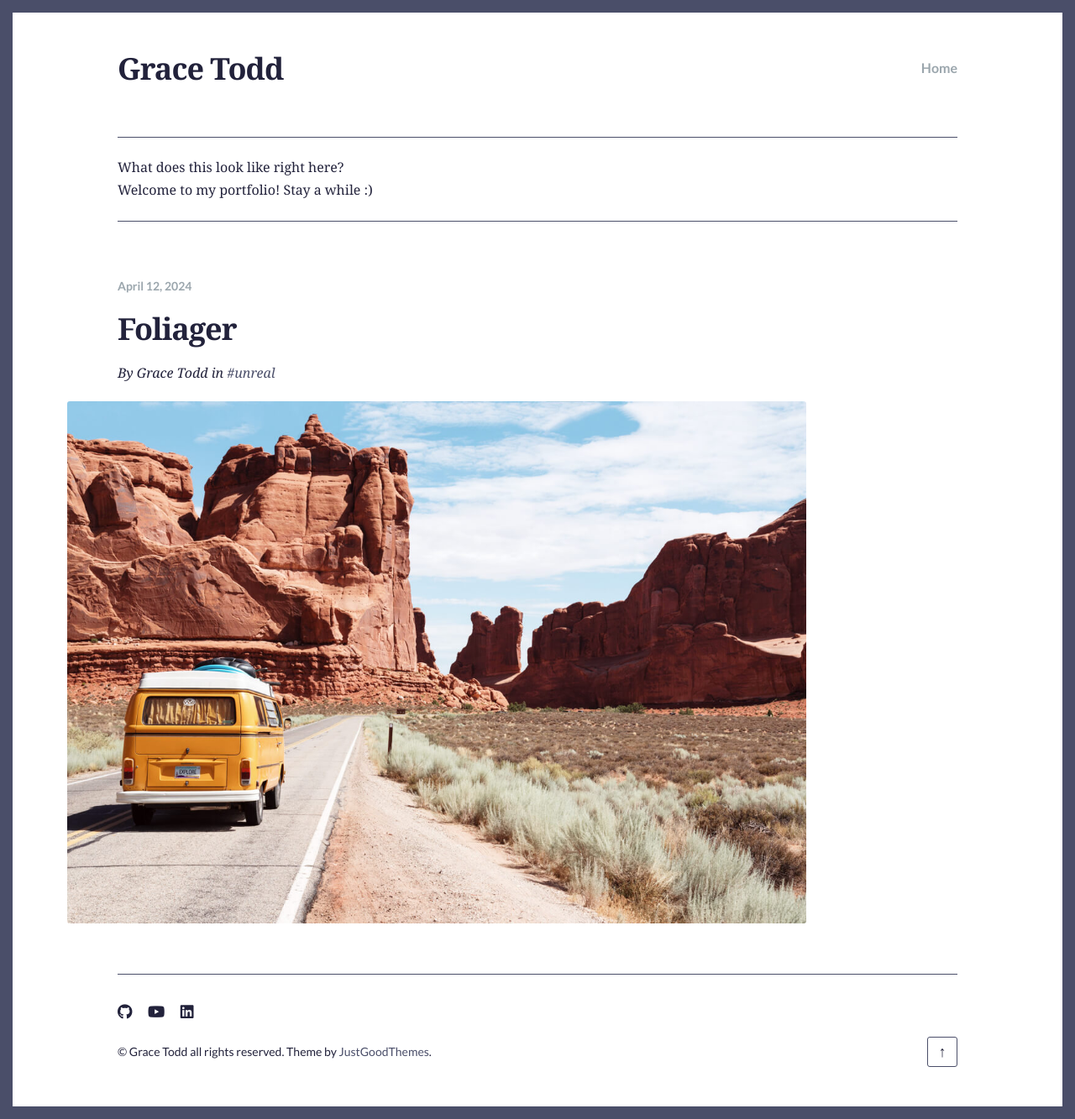
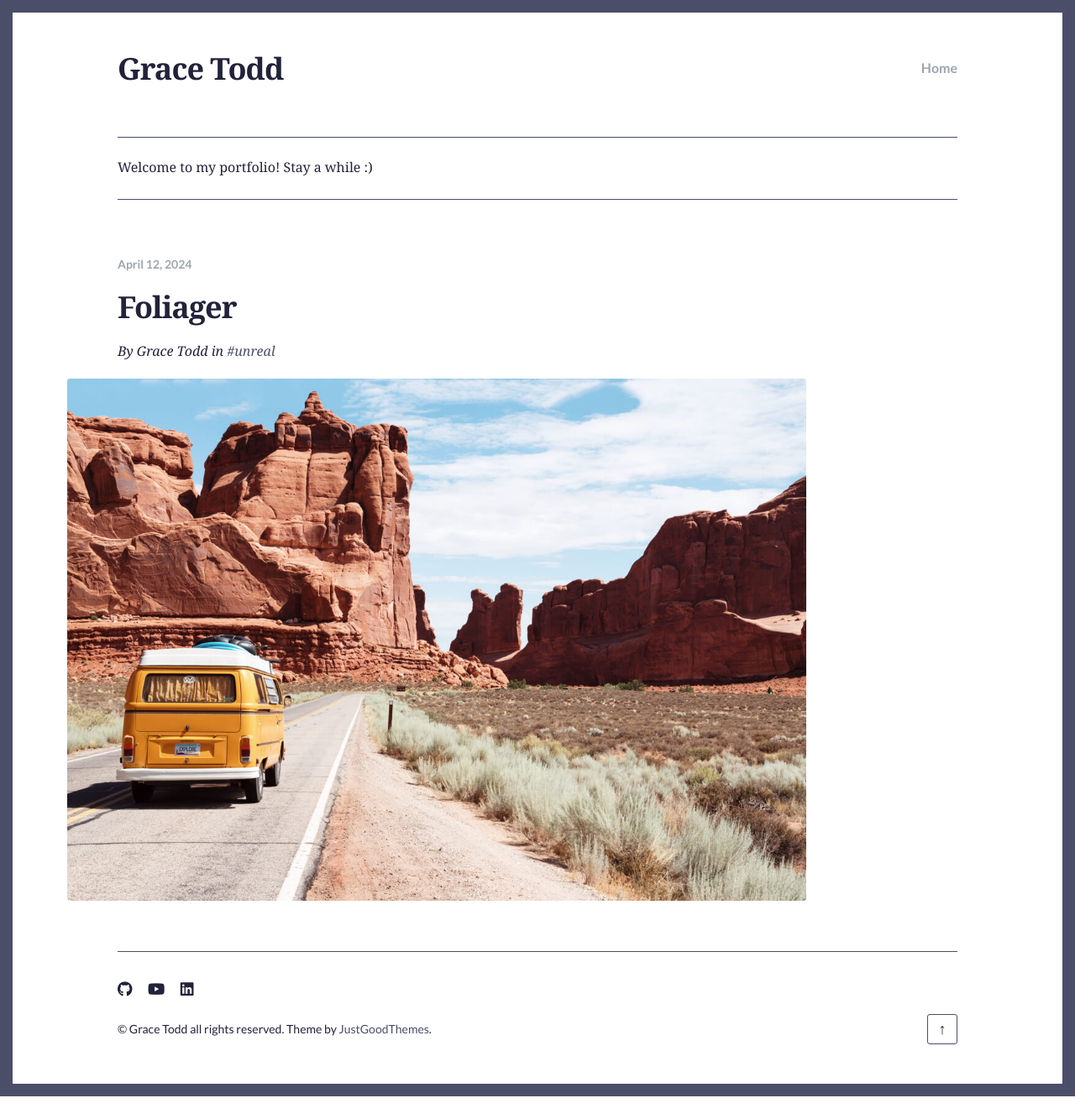
Before and after one commit to toddgr/toddgr.github.io, a Jekyll site: the page built from index.html, in a window 1280 px wide. Shown: the whole page at 84% size. Built offline with Jekyll 4.4.1, drawn with Linux system fonts in a browser that asks for light colours; some web fonts are replaced; the list of posts is cut into pages by our own code; after the commit the page ends 1306 px from its top, so only the background shows below that.

Commit message:
no more test text

```diff
--- a/_includes/header.html
+++ b/_includes/header.html
@@ -27,7 +27,6 @@
 
 {% if site.description and site.description != "" and page.url == "/" %}
 <div class="site-description fadeInDown delay_05s">
-  <p> What does this look like right here?</p>
   <p>{{ site.description }}</p>
 </div><!-- .site-description -->
 {% endif %}
```
